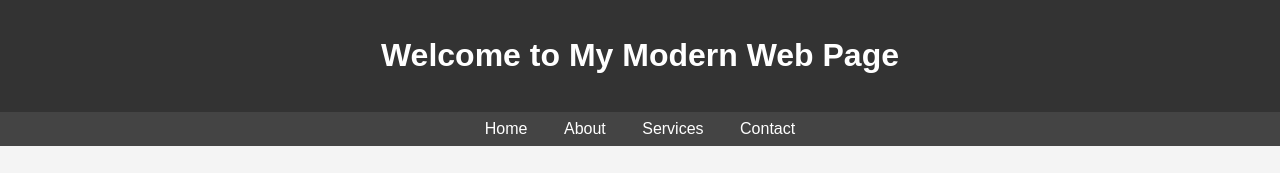
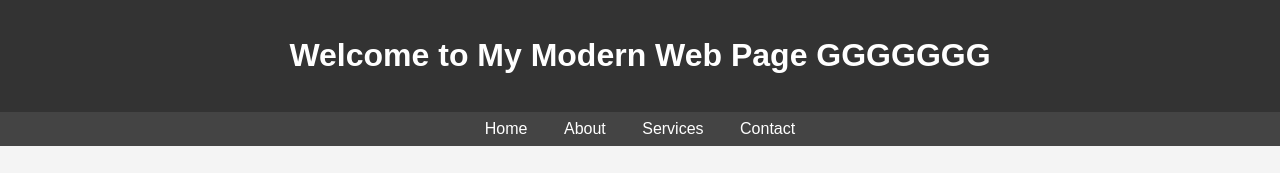
Before and after one commit to huntercrytroa/test_jenkins_test, a website: page public/index.html in a window 1280 px wide. Shown: the top 173 px of the page. Drawn offline with Linux system fonts and the light colour scheme.

Commit message:
Update index.html

```diff
--- a/public/index.html
+++ b/public/index.html
@@ -1,15 +1,17 @@
 <!DOCTYPE html>
 <html lang="en">
+
 <head>
     <meta charset="UTF-8">
     <meta name="viewport" content="width=device-width, initial-scale=1.0">
     <title>My Modern Web Page</title>
     <link rel="stylesheet" href="styles.css">
 </head>
+
 <body>
 
     <header>
-    <h1>Welcome to My Modern Web Page</h1>
+        <h1>Welcome to My Modern Web Page GGGGGGG</h1>
     </header>
 
     <nav>
@@ -21,17 +23,20 @@
 
     <div class="container">
         <div class="card">
-        <img src="https://images.unsplash.com/photo-1506748686214-e9df14d4d9d0?ixlib=rb-1.2.1&auto=format&fit=crop&w=700&q=60" alt="Nature Image">
+            <img src="https://images.unsplash.com/photo-1506748686214-e9df14d4d9d0?ixlib=rb-1.2.1&auto=format&fit=crop&w=700&q=60"
+                alt="Nature Image">
             <h3>Nature's Beauty</h3>
             <p>Explore the beautiful landscapes and natural wonders of the world.</p>
         </div>
         <div class="card">
-        <img src="https://images.unsplash.com/photo-1517694712202-14dd9538aa97?ixlib=rb-1.2.1&auto=format&fit=crop&w=700&q=60" alt="Cityscape Image">
+            <img src="https://images.unsplash.com/photo-1517694712202-14dd9538aa97?ixlib=rb-1.2.1&auto=format&fit=crop&w=700&q=60"
+                alt="Cityscape Image">
             <h3>Urban Exploration</h3>
             <p>Discover the vibrant life and architecture of modern cities.</p>
         </div>
         <div class="card">
-        <img src="https://images.unsplash.com/photo-1506748686214-e9df14d4d9d0?ixlib=rb-1.2.1&auto=format&fit=crop&w=700&q=60" alt="Adventure Image">
+            <img src="https://images.unsplash.com/photo-1506748686214-e9df14d4d9d0?ixlib=rb-1.2.1&auto=format&fit=crop&w=700&q=60"
+                alt="Adventure Image">
             <h3>Adventures Await</h3>
             <p>Embark on thrilling adventures and create unforgettable memories.</p>
         </div>
@@ -42,4 +47,5 @@
     </footer>
 
 </body>
+
 </html>
```
Lines whose indentation alone changed are shown as unchanged.
